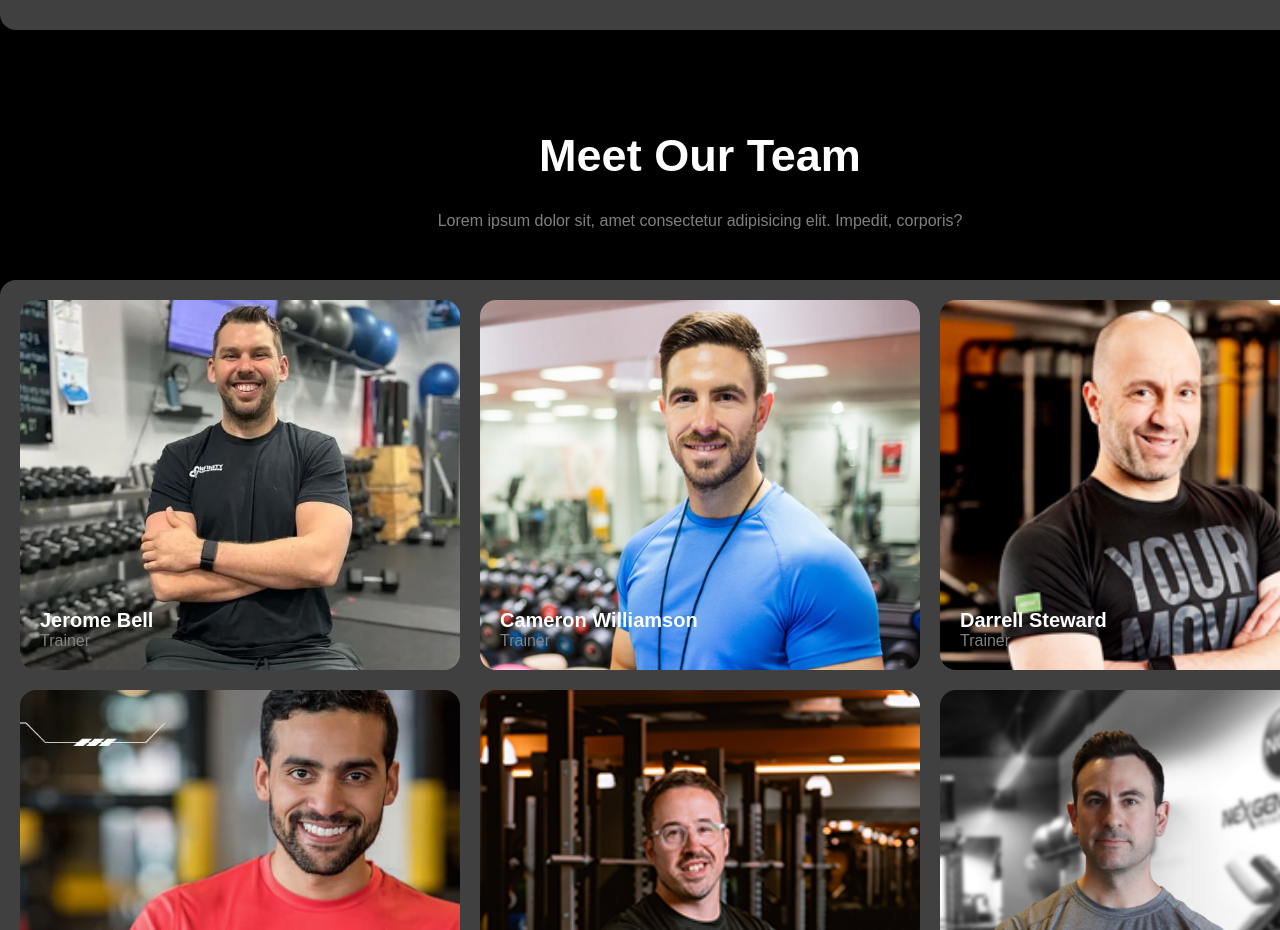
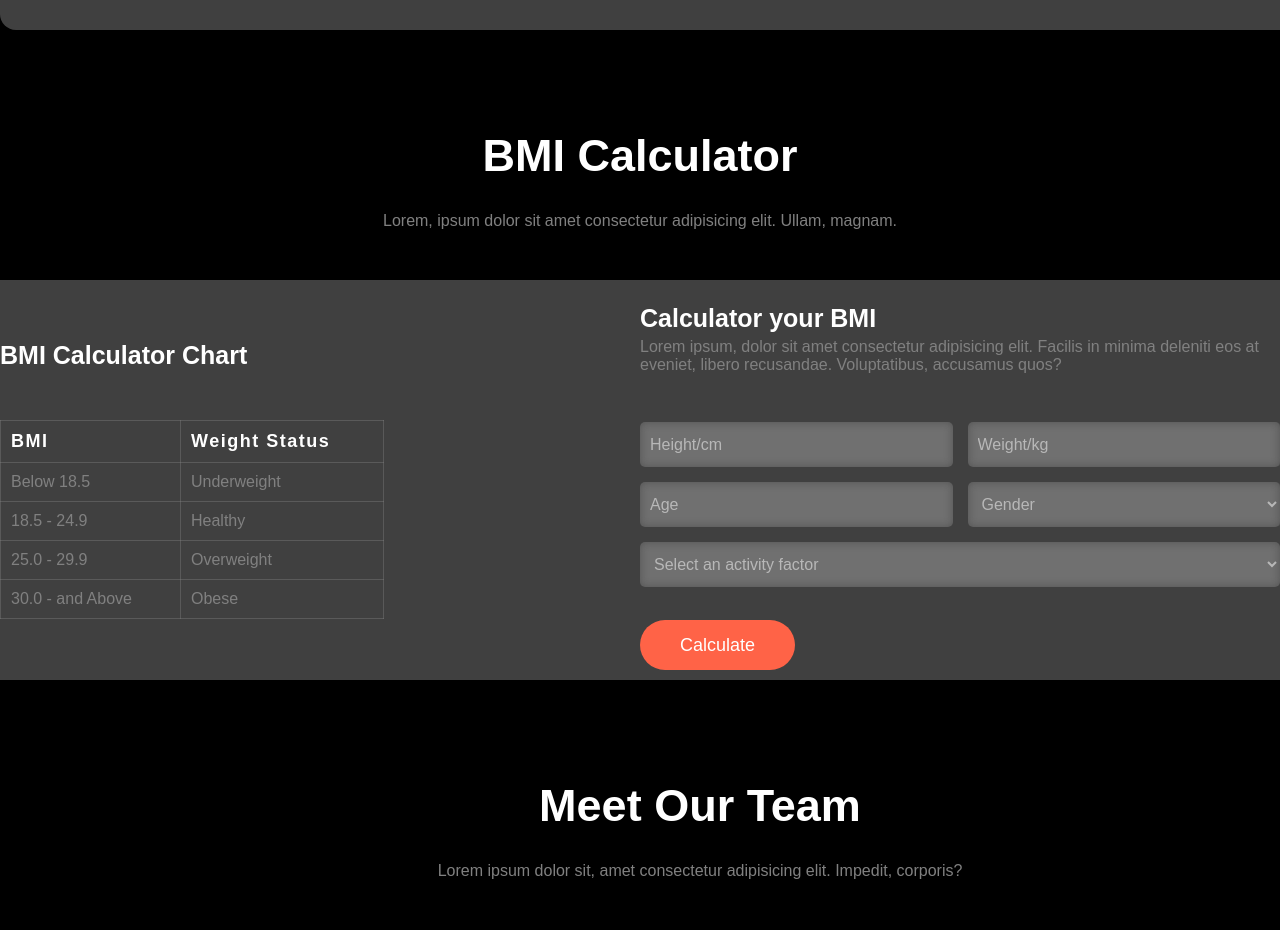
Before and after one commit to mdtamimjd/health-fitness, a plain HTML site: page index.html in a window 1280 px wide. Shown: the part 1840-2770 px from the top of the page. Drawn offline with Linux system fonts and the light colour scheme.

Commit message:
bmi calculator section done

```diff
--- a/index.html
+++ b/index.html
@@ -109,6 +109,61 @@
         </div>
         <div class="run_img"></div>
       </section>
+      <section class="bmi">
+        <div class="bmi_text">
+          <h2 class="h2_30">BMI Calculator</h2>
+          <p class="p_16 center">Lorem, ipsum dolor sit amet consectetur adipisicing elit. Ullam, magnam.</p>
+        </div>
+        <div class="bmi_container">
+          <div class="bmi_box">
+            <div class="bmi_table">
+              <h3 class="h3_25">BMI Calculator Chart</h3>
+              <table>
+                <tr>
+                  <th>BMI</th>
+                  <th>Weight Status</th>
+                </tr>
+                <tr>
+                  <td>Below 18.5</td>
+                  <td>Underweight</td>
+                </tr>
+                <tr>
+                  <td>18.5 - 24.9</td>
+                  <td>Healthy</td>
+                </tr>
+                <tr>
+                  <td>25.0 - 29.9</td>
+                  <td>Overweight</td>
+                </tr>
+                <tr>
+                  <td>30.0 - and Above</td>
+                  <td>Obese</td>
+                </tr>
+              </table>
+            </div>
+            <div class="form">
+              <div class="form_text">
+                <h3 class="h3_25">Calculator your BMI</h3>
+                <p class="p_16 mt_5">Lorem ipsum, dolor sit amet consectetur adipisicing elit. Facilis in minima deleniti eos at eveniet, libero recusandae. Voluptatibus, accusamus quos?</p>
+              </div>
+              <form action="">
+                <input type="text" placeholder="Height/cm" class="cm">
+                <input type="text" placeholder="Weight/kg" class="kg">
+                <input type="text" placeholder="Age" class="age">
+                <select name="" id="" class="gender">
+                  <option value="">Gender</option>
+                  <option value="">Male</option>
+                  <option value="">Famaile</option>
+                </select>
+                <select name="" id="" class="factor">
+                  <option value="">Select an activity factor</option>
+                </select>
+              </form>
+              <span><a href="" class="btn_a bct">Calculate</a></span>
+            </div>
+          </div>
+        </div>
+      </section>
       <section class="meet">
         <div class="meet_text">
           <h2 class="h2_30">Meet Our Team</h2>
--- a/styles/index.css
+++ b/styles/index.css
@@ -172,7 +172,107 @@ nav>ul{
     background-size: cover;
     border-radius: 16px;
 }
+/* bmi calculator */
+.bmi{
+    width: 100vw;
+    height: auto;
+    margin:100px auto;
+    display: flex;
+    flex-direction: column;
+    row-gap: 50px;
+    justify-content: center;
+    align-items: center;
+}
+.bmi_text{
+    width: 1400px;
+    height: 100px;
+    display: flex;
+    flex-direction: column;
+    justify-content: space-between;
+    align-items: center;
 
+}
+.bmi_container{
+    width: 100%;
+    height: 400px;
+    background-color: rgba(128, 128, 128, 0.5);
+    backdrop-filter: blur(5px);
+    display: flex;
+    justify-content: center;
+    align-items: center;
+}
+.bmi_box{
+    width: 1400px;
+    height: 100%;
+    display: grid;
+    grid-template-columns: 30% 50%;
+    justify-content: space-between;
+    align-items: center;
+}
+.bmi_table{
+    width: 100%;
+    height:auto;
+    display: flex;
+    flex-direction: column;
+    row-gap: 50px;
+}
+table{
+    border-collapse: collapse;
+}
+th,td{
+    border: 1px solid rgba(128, 128, 128, 0.4);
+    text-align: start;
+    padding: 10px;
+}
+th{
+    font-size: 18px;
+    color: white;
+    letter-spacing: 1.5px;
+}
+td{
+    font-size: 16px;
+    color: gray;
+}
+.form{
+    width: 100%;
+    height: 100%;
+    display: flex;
+    flex-direction: column;
+    justify-content: space-around;
+}
+
+form{
+    width: 100%;
+    height: auto;
+    display: grid;
+    grid-template: repeat(3, 45px) / repeat(2, 1fr);
+    gap: 15px;
+}
+input,select{
+    padding: 10px;
+    border-radius: 5px;
+    border: none;
+}
+input{
+    background-color: rgba(255, 255, 255, 0.1);
+    backdrop-filter: blur(5px);
+    color: white;
+    font-size: 18px;
+}
+input::placeholder{
+    color: rgba(255, 255, 255, 0.5);
+    font-size: 16px;
+}
+.gender,.factor{
+    background-color: rgba(255, 255, 255, 0.1);
+    backdrop-filter: blur(5px);
+    font-size: 16px;
+    color: rgba(255, 255, 255, 0.5);
+}
+/* ami cai ekaner select er option er bitore je background color take change korte jemon select e click korele option gulor blackground asbe blue */
+.factor{
+    grid-column: 1/3;
+}
 /* meet section meet our team */
 .meet{
     width: 1400px;
--- a/styles/shortCutClass.css
+++ b/styles/shortCutClass.css
@@ -51,6 +51,11 @@
     font-weight: 700;
     color: white;
 }
+.h3_25{
+    font-size: 25px;
+    font-weight: 700;
+    color: white;
+}
 .mt_5{
     margin-top: 5px;
 }
```
